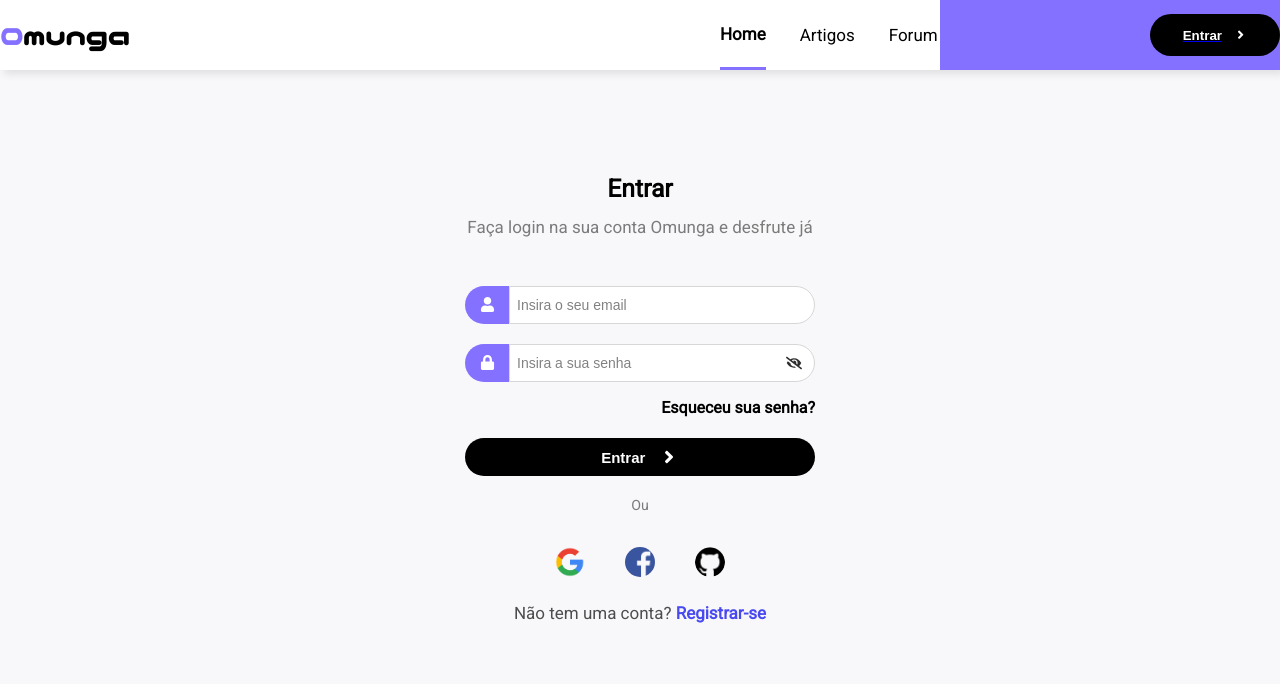
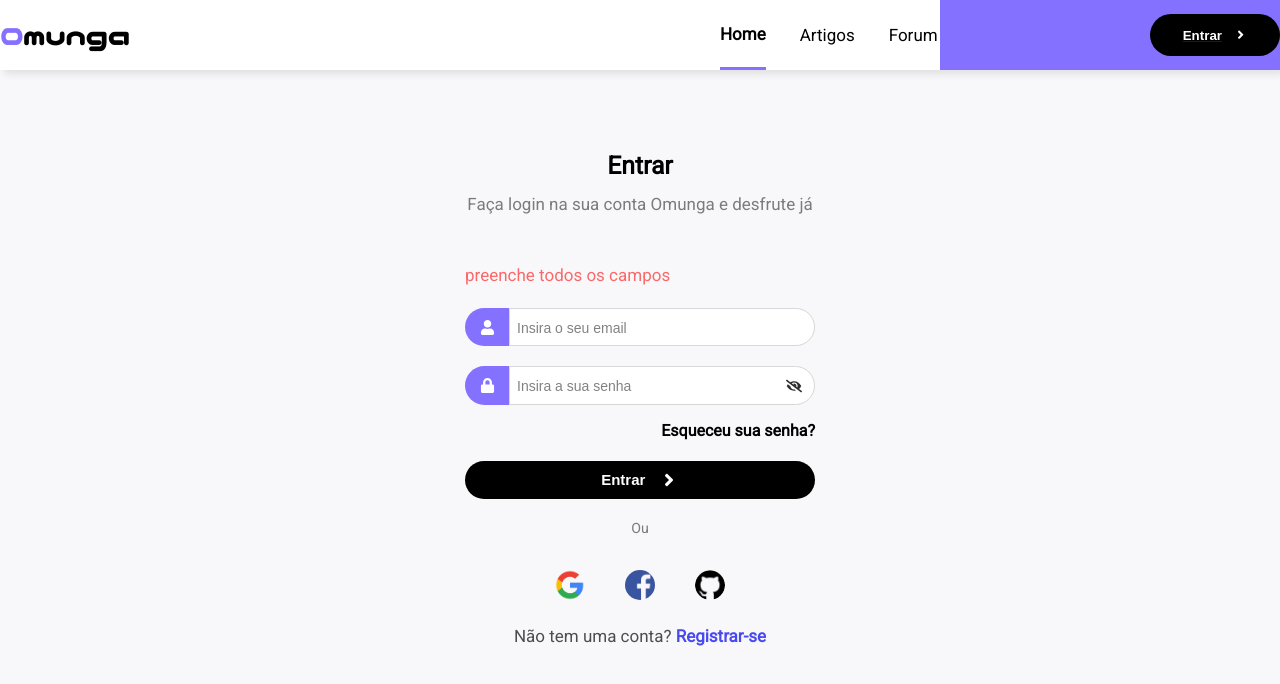
Before and after one commit to OMUNGA/Front-end, a Next.js app: page /login in a window 1280 px wide. Shown: the top 684 px of the page. Built offline with nearby package versions, Linux system fonts and the light colour scheme.

Commit message:
feat: Add validations

```diff
--- a/context/AppContext.tsx
+++ b/context/AppContext.tsx
@@ -1,4 +1,4 @@
-import React, {createContext, useEffect, useState} from "react";
+import React, { createContext, useEffect, useState } from "react";
 import { Router, useRouter } from "next/router";
 export const AppContext = createContext({} as AppContextData)
 
@@ -18,7 +18,7 @@ interface IbodyUser {
 
 
 
-const users =  [
+const users = [
 	{
 		first_name: "Jonh",
 		last_name: "Dave",
@@ -40,48 +40,48 @@ const users =  [
 ]
 
 
-export function AppProvider({children}: any) {
+export function AppProvider({ children }: any) {
 	const [user, setUser] = React.useState<IbodyUser>()
 	const [loginErrorMessage, setLoginErrorMessage] = React.useState("")
 	const router = useRouter();
 
-	useEffect(()=> {
+	useEffect(() => {
 		const userToken = JSON.parse(localStorage.getItem("Omunga-TOKEN"))
-		if(userToken) {
+		if (userToken) {
 			const findUser = users.filter(user => user.email === userToken.email)
 			setUser(findUser[0])
-			router.push("/")
 		}
-	},[user])
+	}, [user])
 
-	const login =(email: string, password: string) => {
+	const login = (email: string, password: string) => {
 
 		if (email === "" || password === "") {
-			return setLoginErrorMessage("escreva todos os campos")
+			return setLoginErrorMessage("preenche todos os campos")
 		}
 
 		const findUser = users.filter(user => user.email === email)
 
-		if(findUser?.length) {
-			if(findUser[0].email === email && findUser[0].password === password) {
+		if (findUser?.length) {
+			if (findUser[0].email === email && findUser[0].password === password) {
 				const userToken: string = Math.random().toString(2).substring(2)
-				localStorage.setItem("Omunga-TOKEN", JSON.stringify({email, userToken}))
+				localStorage.setItem("Omunga-TOKEN", JSON.stringify({ email, userToken }))
 				setUser(findUser[0])
 				setLoginErrorMessage("")
-			}else {
+				router.push("/")
+			} else {
 				setLoginErrorMessage("email ou senha errada")
 			}
-		}else {
+		} else {
 			setLoginErrorMessage("Usuário não encontrado")
 		}
 	}
 
-	const logout =()=> {
+	const logout = () => {
 		setUser(null)
 		localStorage.removeItem("Omunga-TOKEN")
 	}
 
-    const provided = {
+	const provided = {
 		user,
 		login,
 		logout,
@@ -97,7 +97,7 @@ export function AppProvider({children}: any) {
 }
 
 type AppContextData = {
-    user: any
+	user: any
 	login: any
 	logout: any
 	loginErrorMessage: string
--- a/pages/login/index.tsx
+++ b/pages/login/index.tsx
@@ -1,34 +1,16 @@
 import type { NextPage } from 'next'
-import { useState, FormEvent } from 'react'
-import { useRouter } from "next/router";
+import { useState } from 'react'
 import { useAuth } from '../../context/AppContext'
 import Menu from '../../Components/Menu'
 import { Footer } from '../../Components/Footer/index'
 import { FaAngleRight, FaUser, FaLock, FaEye, FaEyeSlash } from 'react-icons/fa'
 import { StyledLogin, Form, DivInput } from "./styles"
-import { useForm } from 'react-hook-form'
-
-
 
 const Login: NextPage = () => {
-  const router = useRouter();
-  // const { email, password } = router.query;
   const { login, loginErrorMessage } = useAuth()
   const [email, setEmail] = useState('')
   const [password, setPassword] = useState('')
   const [seePassword, setSeePassword] = useState(false)
-
-  // const { register, handleSubmit } = useForm()
-
-  function handleInputSubmit(event: FormEvent) {
-    event.preventDefault()
-
-    console.log({ email, password })
-
-    setEmail('')
-    setPassword('')
-  }
-
 
   return (
     <>
@@ -36,14 +18,16 @@ const Login: NextPage = () => {
       <StyledLogin>
         <h2>Entrar</h2>
         <p>Faça login na sua conta Omunga e desfrute já</p>
-        <Form onSubmit={handleInputSubmit}>
+        <Form>
           <div>
             <DivInput>
+              <p>{loginErrorMessage}</p>
               <div>
                 <span>
                   <FaUser />
                 </span>
                 <input
+                  name='email'
                   type='email'
                   placeholder='Insira o seu email'
                   onChange={(event) => setEmail(event.target.value)}
@@ -54,6 +38,7 @@ const Login: NextPage = () => {
                   <FaLock />
                 </span>
                 <input
+                  name='password'
                   placeholder='Insira a sua senha'
                   type={seePassword ? 'text' : 'password'}
                   onChange={(event) => setPassword(event.target.value)}
@@ -67,7 +52,7 @@ const Login: NextPage = () => {
               </div>
             </DivInput>
             <a href='#'>Esqueceu sua senha?</a>
-            <button type='submit'>Entrar <FaAngleRight /></button>
+            <button onClick={login(email, password)}>Entrar <FaAngleRight /></button>
           </div>
           <small>Ou</small>
           <header>
@@ -84,7 +69,6 @@ const Login: NextPage = () => {
             </div>
             <p>Não tem uma conta? <a href='#'>Registrar-se</a></p>
           </header>
-          {/* <p>{loginErrorMessage}</p> */}
         </Form>
       </StyledLogin>
       <Footer />
--- a/pages/login/styles.tsx
+++ b/pages/login/styles.tsx
@@ -108,6 +108,10 @@ export const Form = styled.form`
 `
 
 export const DivInput = styled.div`
+    > p {
+        color: #fc2c2c;
+    }
+
     div {
         border-radius: 25px;
 
```
